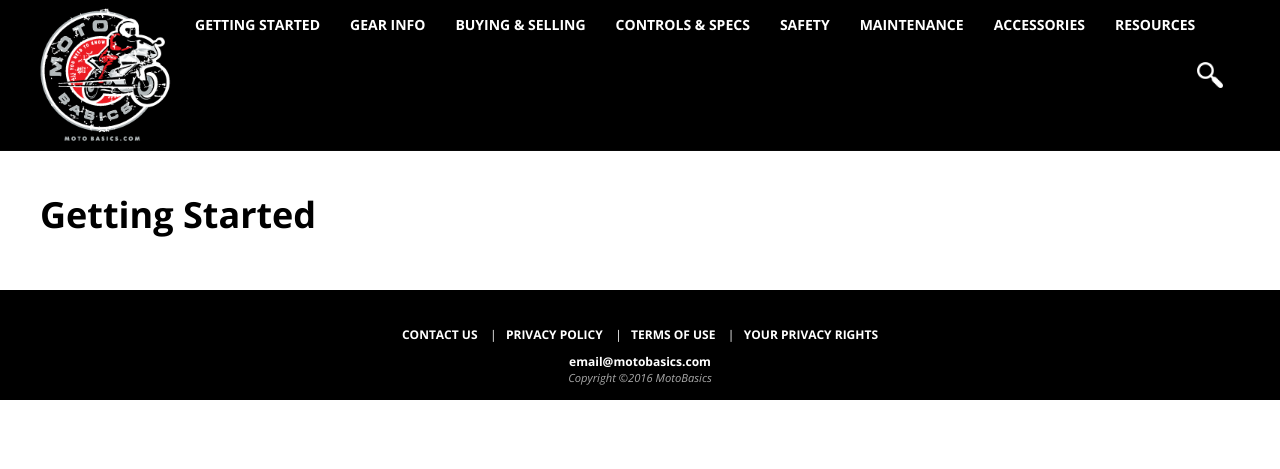
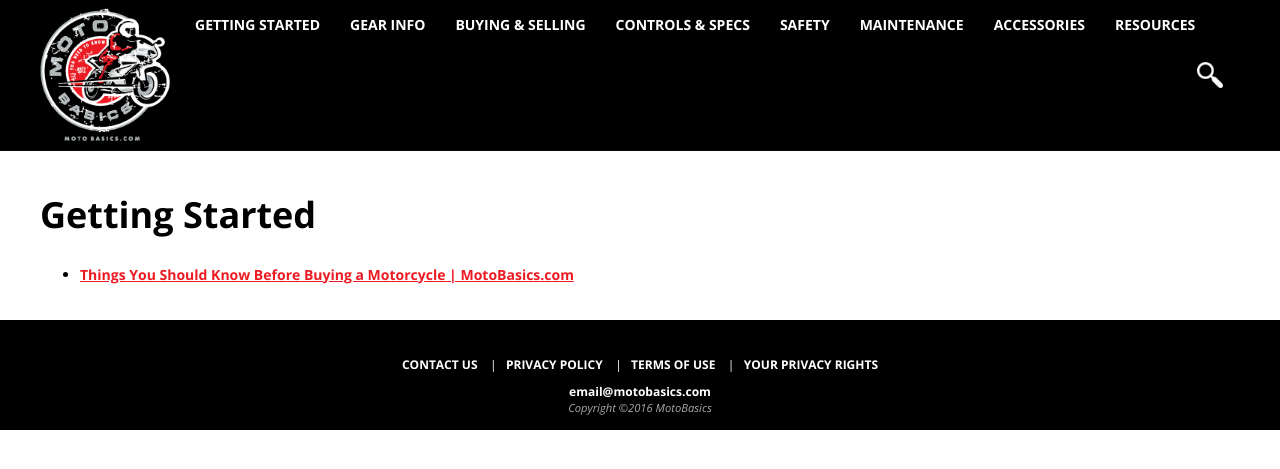
Before and after one commit to KushBasics/kushbasics.github.io, a Jekyll site: the page built from getting-started.html, in a window 1280 px wide. Shown: the top 469 px of the page. Built offline with Jekyll 4.4.1, drawn with Linux system fonts in a browser that asks for light colours.

Commit message:
adding page to posts

```diff
--- /dev/null
+++ b/_posts/2016-11-6-TYSKBBAM.html
@@ -0,0 +1,9 @@
+---
+title: "Things You Should Know Before Buying a Motorcycle | MotoBasics.com"
+layout: "default"
+published: true
+categories: "getting-started"
+---
+
+<h1>Things You Should Know Before Buying a Motorcycle</h1>
+<br />
--- a/getting-started.html
+++ b/getting-started.html
@@ -6,3 +6,11 @@ published: true
 
 <h1>Getting Started</h1>
 <br />
+
+<ul>
+  {% for post in site.categories.getting-started %}
+    <li>
+      <a href="{{ post.url }}">{{ post.title }}</a>
+    </li>
+  {% endfor %}
+</ul>
```
